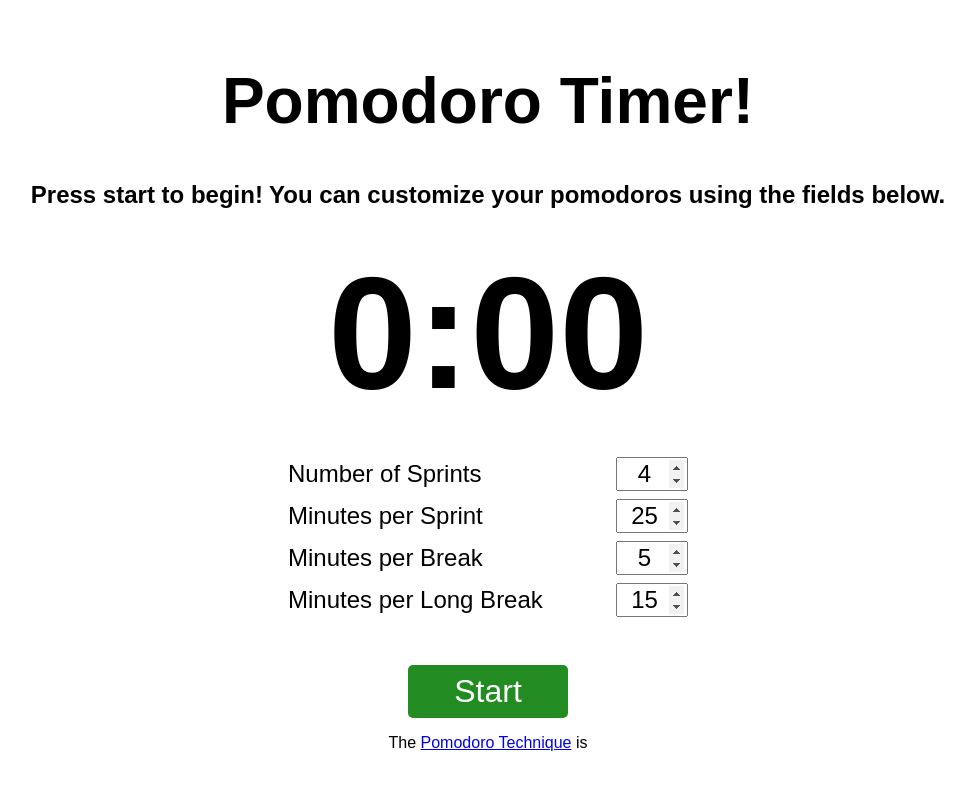
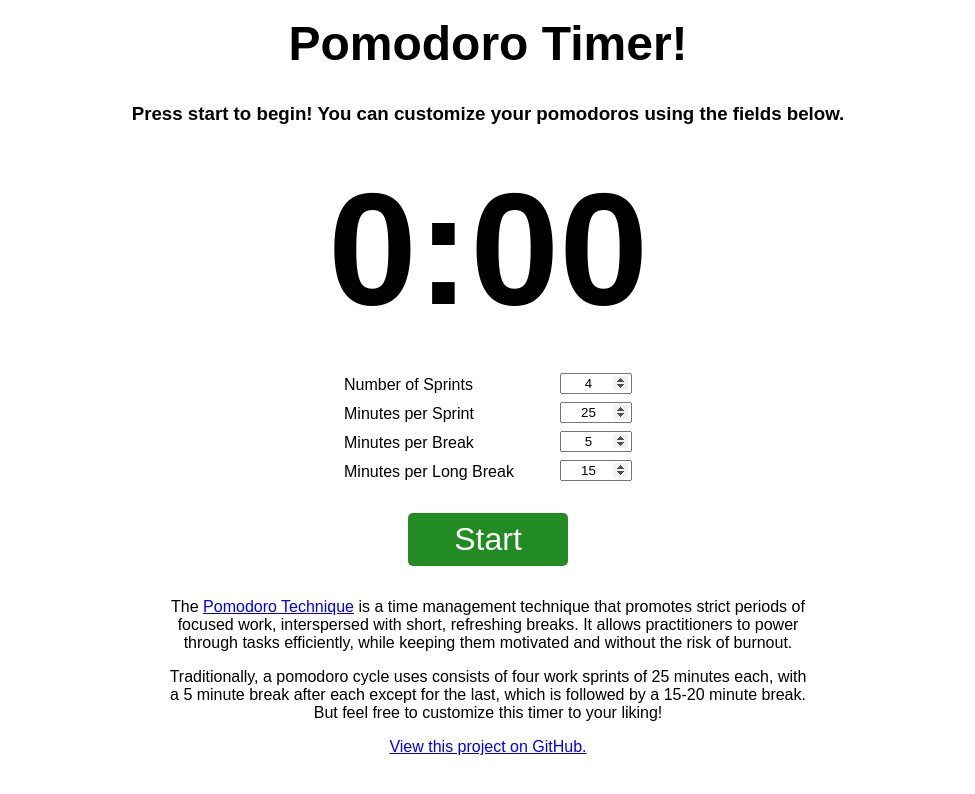
Before and after one commit to IanLockwood/pomodoro1, a React (Create React App) app: page / in a window 1280 px wide. Shown: the top 794 px of the page, without its empty margins (152-1127 px from the left). Built offline with nearby package versions, Linux system fonts and the light colour scheme.

Commit message:
Adjust colors, add copy to infoBlock, fix pause-on-rest issue

```diff
--- a/src/components/App.js
+++ b/src/components/App.js
@@ -110,7 +110,7 @@ class App extends Component {
   }
 
   startTimer() {
-    const timerJustStarted = this.state.numberOfSprints === this.state.sprintsRemaining
+    const timerJustStarted = this.state.cycleType === "idle"
     if (timerJustStarted) {
       this.switchToWork();
     }
--- a/src/components/InfoBlock.js
+++ b/src/components/InfoBlock.js
@@ -1,10 +1,13 @@
 import React, { Component } from 'react';
+import '../css/InfoBlock.css';
 
 class InfoBlock extends Component {
   render() {
     return (
-      <div>
-        <p>The <a href="https://en.wikipedia.org/wiki/Pomodoro_Technique">Pomodoro Technique</a> is</p>
+      <div className="info-block">
+        <p>The <a href="https://en.wikipedia.org/wiki/Pomodoro_Technique">Pomodoro Technique</a> is a time management technique that promotes strict periods of focused work, interspersed with short, refreshing breaks. It allows practitioners to power through tasks efficiently, while keeping them motivated and without the risk of burnout.</p>
+        <p>Traditionally, a pomodoro cycle uses consists of four work sprints of 25 minutes each, with a 5 minute break after each except for the last, which is followed by a 15-20 minute break. But feel free to customize this timer to your liking!</p>
+        <p><a href="https://github.com/IanLockwood/pomodoro1">View this project on GitHub.</a></p>
       </div>
     );
   }
--- a/src/components/Timer.js
+++ b/src/components/Timer.js
@@ -34,7 +34,7 @@ class Timer extends Component {
     return(
       <div>
       <h1 className="timer__title">Pomodoro Timer!</h1>
-      <h2>{this.displayCycleType()}</h2>
+      <h3>{this.displayCycleType()}</h3>
       <h3 className="timer__clock">{this.time()}</h3>
       </div>
     );
--- a/src/css/App.css
+++ b/src/css/App.css
@@ -1,5 +1,5 @@
 html {
- font-size: 11px;
+ font-size: 12px;
  height: 100%;
 }
 
@@ -15,7 +15,7 @@ body {
 }
 
 h1 {
-  font-size: 4rem;
+  font-size: 3rem;
 }
 
 .app {
@@ -23,19 +23,28 @@ h1 {
   padding: 0 2rem;
 }
 
-.app--work {
-  background-color: #228B22;
+.app--work,
+.app--break,
+.app--rest {
   color: #ffffff;
 }
 
-.app--break {
-  background-color: #800020;
+.app--work a,
+.app--break a,
+.app--rest a {
   color: #ffffff;
 }
 
+.app--work {
+  background-color: #228B22;
+}
+
+.app--break {
+  background-color: #6699cc;
+}
+
 .app--rest {
-  background-color: #191970;
-  color: #ffffff;
+  background-color: #336699;
 }
 
 .app--paused {
--- a/src/css/Button.css
+++ b/src/css/Button.css
@@ -13,7 +13,7 @@
 }
 
 .button--pause {
-  background-color: #DFD712;
+  background-color: #cccccc;
 }
 
 .button--stop {
--- /dev/null
+++ b/src/css/InfoBlock.css
@@ -0,0 +1,12 @@
+.info-block {
+  max-width: 40rem;
+  width: 100%;
+  margin: 2rem auto 0;
+  display: none;
+}
+
+@media screen and (min-width: 700px) {
+  .info-block {
+    display: block;
+  }
+}
--- a/src/css/Timer.css
+++ b/src/css/Timer.css
@@ -11,5 +11,5 @@
 
 .timer__title {
   margin-top: 0;
-  padding-top: 4rem;
+  padding-top: 1rem;
 }
--- a/src/css/TimerForm.css
+++ b/src/css/TimerForm.css
@@ -1,13 +1,12 @@
 .timer-form {
   text-align: center;
-  margin-bottom: 3rem;
-  font-size: 1.5rem;
+  margin-bottom: 2rem;
 }
 
 .timer-form__question {
   margin: 0.5rem auto;
   max-width: 100vw;
-  width: 25rem;
+  width: 18rem;
   text-align: right;
 }
 
@@ -20,7 +19,6 @@
 .timer-form__input {
   text-align: center;
   width: 4rem;
-  font-size: 1.5rem;
 }
 
 input[type='number']::-webkit-inner-spin-button,
```
